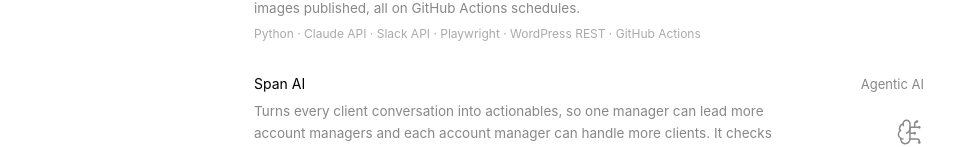
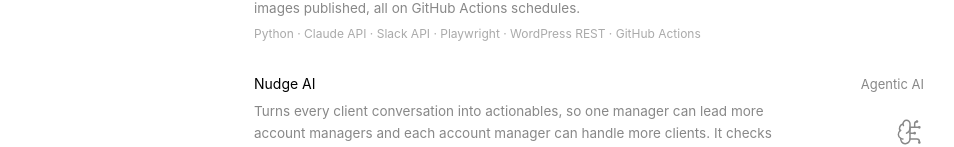
Before and after one commit to iampreetdave-max/portfolio, a Next.js app: page /projects in a window 1280 px wide. Shown: the part 646-793 px from the top of the page, without its empty margins (162-1116 px from the left). Built offline with nearby package versions, Linux system fonts and the light colour scheme.

Commit message:
Rename Span AI to Nudge AI

```diff
--- a/app/projects/page.tsx
+++ b/app/projects/page.tsx
@@ -16,7 +16,7 @@ const ICONS: Record<string, LucideIcon> = {
   "Padosi": Handshake,
   "Q": AudioLines,
   "WinWall": Trophy,
-  "Span AI": BrainCircuit,
+  "Nudge AI": BrainCircuit,
   "Marine Procurement ERP": Anchor,
   "LedgerLens": ScanText,
   "Real-Time Poker Platform": Spade,
@@ -39,7 +39,7 @@ const projects = [
   { name: "Padosi", cat: "Full-Stack", href: null, note: "A peer-to-peer rental marketplace for India: rent drills, cameras or party gear from verified people nearby. Locations are fuzzed and grid-snapped so repeated searches cannot triangulate an address, handovers use photo checks and 6-digit codes, and deposits auto-release 48 hours after return. One typed API serves a Next.js site and an Expo mobile app.", tags: "Next.js · Expo · Hono · Postgres · Drizzle · TypeScript" },
   { name: "Q", cat: "Agentic AI", href: null, note: "My meeting agent, in two parts. A bot on my own server joins Google Meet calls, saves the transcript, chat and screen shares into long-term memory, pulls out my action items, and flags risky talk for private review. Ask it what someone promised last month and it answers with verified citations to the exact meeting lines. A desktop copilot, extended from an open-source Electron app, transcribes on-device with Parakeet, drafts answers to questions as they are asked, and feeds every finished meeting into the same memory.", tags: "Python · LiteLLM · SQLite · Attendee · Electron · Parakeet STT" },
   { name: "WinWall", cat: "Automation", href: null, note: "Keeps a live client-results wall on a website up to date with no developer in the loop. Claude scans Slack for client wins and posts them for approval; one emoji from the team approves a win, which is screenshotted, has reviewer names blurred, and is uploaded to WordPress into the right filter on the live wall. Loom and Wistia case-study videos are picked up automatically. 350+ wins and 390+ images published, all on GitHub Actions schedules.", tags: "Python · Claude API · Slack API · Playwright · WordPress REST · GitHub Actions" },
-  { name: "Span AI", cat: "Agentic AI", href: null, note: "Turns every client conversation into actionables, so one manager can lead more account managers and each account manager can handle more clients. It checks whether clients actually understood what was agreed, builds agendas that surface each client’s latest wins, runs mid-week follow-ups with a dashboard scoped to each manager’s own accounts, flags churn risk early, and says which clients to ask for a referral. Built for 60 to 90 conversations a day.", tags: "Claude API · Python · Slack API · Google Workspace" },
+  { name: "Nudge AI", cat: "Agentic AI", href: null, note: "Turns every client conversation into actionables, so one manager can lead more account managers and each account manager can handle more clients. It checks whether clients actually understood what was agreed, builds agendas that surface each client’s latest wins, runs mid-week follow-ups with a dashboard scoped to each manager’s own accounts, flags churn risk early, and says which clients to ask for a referral. Built for 60 to 90 conversations a day.", tags: "Claude API · Python · Slack API · Google Workspace" },
   { name: "Marine Procurement ERP", cat: "Document AI", href: null, note: "An AI-native ERP for ship suppliers. RFQs arrive by email or supplier portal and become priced PDF quotations against a master catalogue, then purchase orders. Vendor invoices are extracted by an LLM, checked by a person, and posted into FIFO stock layers that drive client invoicing and payables, with an in-app assistant on top.", tags: "Node.js · React · MongoDB · Mistral · Playwright · Jest" },
   { name: "LedgerLens", cat: "Document AI", href: "https://github.com/iampreetdave-max/ledgerlens-ai-bank-document-ocr", note: "Bank statements and scanned cheques to a reconciled ledger. Printed fields come straight from the PDF’s text layer, handwriting goes to OCR plus a vision-language model, and deterministic validators check MICR checksums, written-vs-numeric amounts and the closing balance before anything counts as done. Per-bank adapters, an editable grid with Excel export, and an invoice VAT/GL coder share one multi-tenant platform. The public repo is a clean-room version on synthetic data.", tags: "Python · FastAPI · Mistral OCR · Pixtral · PyMuPDF · Supabase" },
   { name: "Real-Time Poker Platform", cat: "Realtime Systems", href: null, note: "A play-money poker app for a private card room: Texas Hold’em and pot-limit Omaha, multi-table play and tournaments on iOS, Android and web. The server is the only authority. Every chip movement runs inside a row-locked Postgres transaction and every state change broadcasts over Socket.IO, so a reconnect always rebuilds from the database.", tags: "Flutter · Next.js · Node.js · Socket.IO · Postgres · Redis" },
--- a/public/cv.html
+++ b/public/cv.html
@@ -138,7 +138,7 @@
       <div class="d">Keeps a live client-results wall on a website up to date with no developer in the loop. Claude scans Slack for client wins and posts them for approval; one emoji from the team approves a win, which is screenshotted with Playwright, has reviewer names blurred, and is uploaded to WordPress into the right filter on the live wall. Loom and Wistia case-study videos are picked up automatically. 350+ wins and 390+ images published, all on GitHub Actions schedules.</div>
       <div class="tags">Python · Claude API · Slack API · Playwright · WordPress REST · GitHub Actions</div></div>
 
-    <div class="proj"><span class="t">Span AI, Account-Management Copilot</span> · <span class="cat">Agentic AI</span>
+    <div class="proj"><span class="t">Nudge AI, Account-Management Copilot</span> · <span class="cat">Agentic AI</span>
       <div class="d">Turns every client conversation into actionables, so one manager can lead more account managers and each account manager can handle more clients. It checks whether clients actually understood what was agreed, builds agendas that surface each client’s latest wins, runs mid-week follow-ups with a dashboard scoped to each manager’s own accounts, flags churn risk early, and says which clients to ask for a referral. Built for 60 to 90 conversations a day.</div>
       <div class="tags">Claude API · Python · Slack API · Google Workspace</div></div>
 
--- a/public/resume.html
+++ b/public/resume.html
@@ -102,7 +102,7 @@
   <section>
     <div class="sec">Selected Projects</div>
     <div class="proj"><b>Q, Meeting Agent with Memory.</b> Self-hosted Google Meet bot with long-term memory: extracts action items and answers with cited meeting lines; plus an on-device Electron copilot. <span class="tags">Python · LiteLLM · SQLite · Electron</span></div>
-    <div class="proj"><b>Span AI, Account-Management Copilot.</b> Turns client conversations into actionables so one manager leads more account managers and each handles more clients: understanding checks, win-led agendas, follow-ups, churn and referral flags. <span class="tags">Claude API · Python · Slack API</span></div>
+    <div class="proj"><b>Nudge AI, Account-Management Copilot.</b> Turns client conversations into actionables so one manager leads more account managers and each handles more clients: understanding checks, win-led agendas, follow-ups, churn and referral flags. <span class="tags">Claude API · Python · Slack API</span></div>
     <div class="proj"><b>Marine Procurement ERP.</b> Email and portal RFQs become priced quotations; LLM-extracted vendor invoices are human-reviewed into FIFO stock that drives invoicing and payables. <span class="tags">Node.js · React · MongoDB · Mistral</span></div>
     <div class="proj"><b>LedgerLens, Bank-Document OCR.</b> OCR plus a vision-language model on statements and cheques, gated by deterministic MICR, amount and closing-balance validators. <span class="tags">Mistral OCR · Pixtral · FastAPI</span> <a href="https://github.com/iampreetdave-max/ledgerlens-ai-bank-document-ocr">↗ repo</a></div>
     <div class="proj"><b>Padosi, P2P Rental Marketplace.</b> Next.js web and Expo mobile apps on one typed Hono API over Postgres, with fuzzed locations, code-verified photo handovers and auto-released deposits. <span class="tags">Next.js · Expo · Hono · Drizzle</span></div>
```
Also changed, not shown: 2 other files (tests, documents, lock files or other folders).
